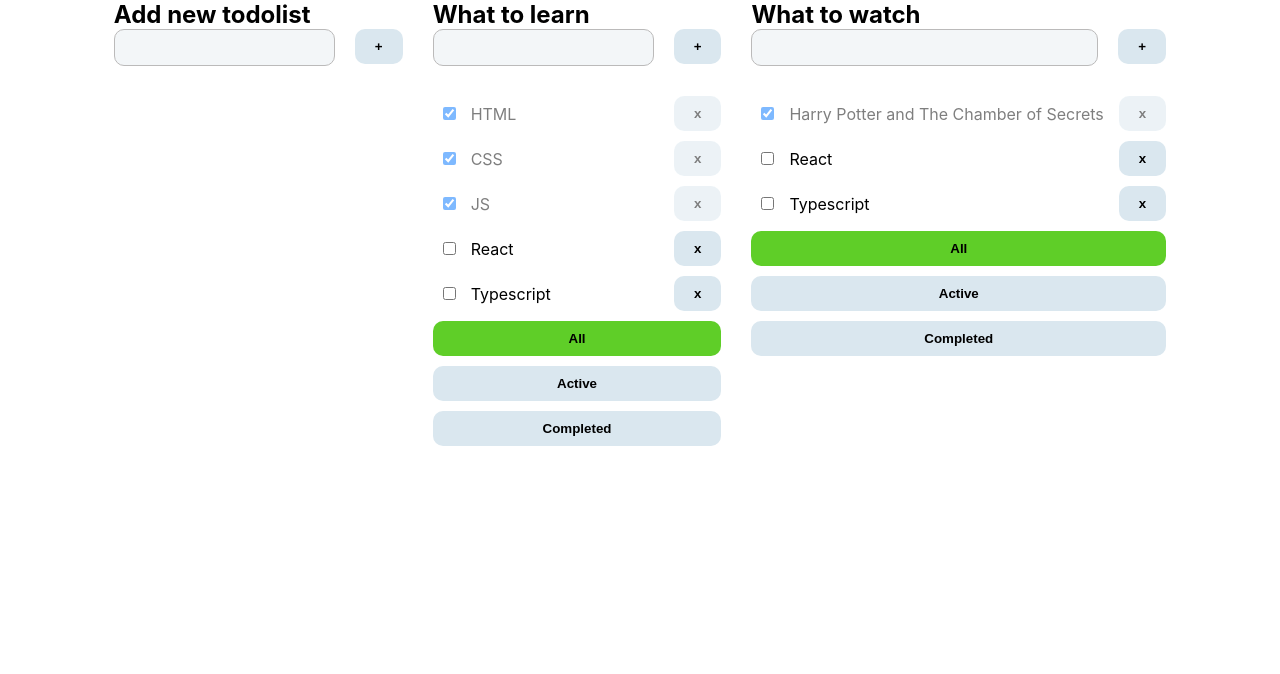
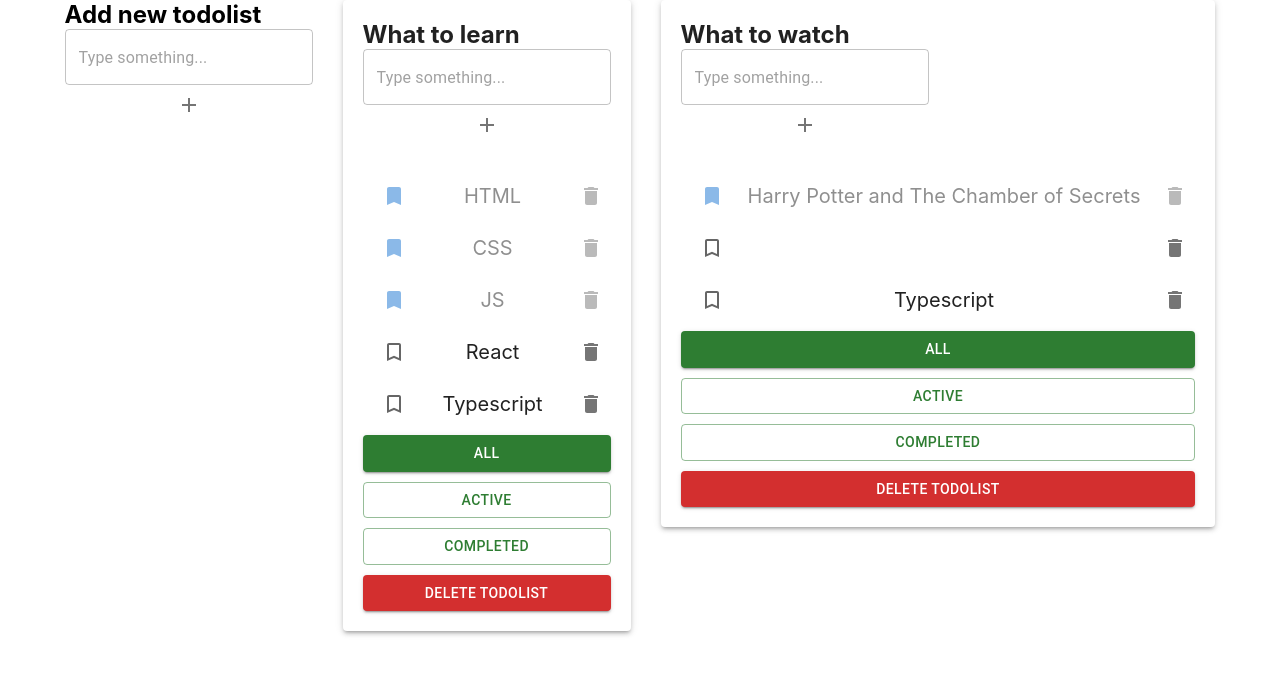
Before and after one commit to persistent-fox/trello, a React (Create React App) app: page / in a window 1280 px wide. Shown: the top 674 px of the page. Built offline with nearby package versions, Linux system fonts and the light colour scheme.

Commit message:
add styles from material ui

```diff
--- a/package.json
+++ b/package.json
@@ -3,6 +3,11 @@
   "version": "0.1.0",
   "private": true,
   "dependencies": {
+    "@emotion/react": "^11.11.4",
+    "@emotion/styled": "^11.11.5",
+    "@fontsource/roboto": "^5.0.13",
+    "@mui/icons-material": "^5.15.19",
+    "@mui/material": "^5.15.19",
     "@testing-library/jest-dom": "^5.14.1",
     "@testing-library/react": "^13.0.0",
     "@testing-library/user-event": "^13.2.1",
--- a/src/App.css
+++ b/src/App.css
@@ -36,6 +36,7 @@ input:focus-visible {
 	display: flex;
 	flex-direction: column;
 	gap: 10px;
+	margin-bottom: 10px;
 }
 
 .App {
@@ -46,6 +47,7 @@ input:focus-visible {
 }
 
 .list {
+	font-size: 20px;
 	padding-left: 10px;
 }
 
@@ -70,6 +72,11 @@ input:focus-visible {
 	flex-grow: 1;
 }
 
+.delete-todolist {
+	margin-top: 20px;
+	width: 100%;
+	background-color: #ce7b7b;
+}
 .completed {
 	opacity: 0.5;
 }
--- a/src/App.tsx
+++ b/src/App.tsx
@@ -23,7 +23,7 @@ function App() {
 		],
 		[todolist2]: [
 			{ id: v1(), title: 'Harry Potter and The Chamber of Secrets', isDone: true },
-			{ id: v1(), title: 'React', isDone: false },
+			{ id: v1(), title: '', isDone: false },
 			{ id: v1(), title: 'Typescript', isDone: false },
 		],
 	});
@@ -53,11 +53,31 @@ function App() {
 	const addTodoList = (title: string) => {
 		const newTodoList: TTodolist = { id: v1(), title: title, filter: 'all' };
 		setTodolists([...todolists, newTodoList]);
-		console.log({ ...tasks, [v1()]: [] });
-
-		setTasks({ ...tasks, [v1()]: [] });
+		const newTasks = { ...tasks, [newTodoList.id]: [] };
+		setTasks(newTasks);
 	};
 
+	const deleteTodolist = (todoId: string) => {
+		setTodolists([...todolists.filter(todo => todo.id !== todoId)]);
+		delete tasks[todoId];
+		setTasks({ ...tasks });
+	};
+
+	const changeTaskTitle = (todoId: string, taskId: string, title: string) => {
+		const newTask = tasks[todoId].find(t => t.id === taskId);
+		if (newTask) {
+			newTask.title = title;
+			setTasks({ ...tasks });
+		}
+	};
+
+	const changeTitle = (todoId: string, title: string) => {
+		const newTodolist = todolists.find(todo => todo.id === todoId);
+		if (newTodolist) {
+			newTodolist.title = title;
+			setTodolists([...todolists]);
+		}
+	};
 	return (
 		<div className='App'>
 			<div>
@@ -83,6 +103,9 @@ function App() {
 						AddTask={AddTask}
 						changeFilter={changeFilter}
 						deleteTask={deleteTask}
+						deleteTodolist={deleteTodolist}
+						changeTaskTitle={changeTaskTitle}
+						changeTitle={changeTitle}
 					/>
 				);
 			})}
--- a/src/components/add-item-form/AddItemForm.tsx
+++ b/src/components/add-item-form/AddItemForm.tsx
@@ -1,4 +1,6 @@
 import { ChangeEvent, useState } from 'react';
+import { IconButton, Stack, TextField } from '@mui/material';
+import AddIcon from '@mui/icons-material/Add';
 
 type TAddItemForm = {
 	addItem: (title: string) => void;
@@ -25,10 +27,22 @@ export const AddItemForm = ({ addItem }: TAddItemForm) => {
 	return (
 		<div className='item-form'>
 			<div className='wrapper'>
-				<input className={error ? 'input-error' : ''} value={value} onChange={handleChange} type='text' />
-				<button onClick={onChange}>+</button>
+				<Stack>
+					<TextField
+						error={error}
+						helperText={error ? 'This field is required' : ''}
+						required
+						id='outlined-required'
+						placeholder='Type something...'
+						onChange={handleChange}
+						value={value}
+						sx={{ flexGrow: 1 }}
+					/>
+					<IconButton onClick={onChange} aria-label='delete'>
+						<AddIcon />
+					</IconButton>
+				</Stack>
 			</div>
-			{error && <span className='error'>This field is required</span>}
 		</div>
 	);
 };
--- /dev/null
+++ b/src/components/editable-span/EditableSpan.tsx
@@ -0,0 +1,31 @@
+import React, { ChangeEvent, useState } from 'react';
+
+type TEditableSpanProps = {
+	title: string;
+	onChange: (title: string) => void;
+};
+
+export const EditableSpan = ({ title, onChange }: TEditableSpanProps) => {
+	const [editMode, setEditMode] = useState(false);
+	const [value, setValue] = useState('');
+
+	const activateEditMode = () => {
+		setEditMode(true);
+		setValue(title);
+	};
+
+	const activateViewMode = () => {
+		setEditMode(false);
+		onChange(value);
+	};
+
+	const onChangeValue = (e: ChangeEvent<HTMLInputElement>) => {
+		setValue(e.currentTarget.value);
+	};
+
+	return editMode ? (
+		<input value={value} onChange={onChangeValue} onBlur={activateViewMode} type='text' autoFocus />
+	) : (
+		<span onDoubleClick={activateEditMode}>{title}</span>
+	);
+};
--- a/src/components/todolist/Todolist.tsx
+++ b/src/components/todolist/Todolist.tsx
@@ -1,6 +1,12 @@
 import React from 'react';
 import { AddItemForm } from '../add-item-form/AddItemForm';
 import { TFilter, TTask } from '../../types/types';
+import { EditableSpan } from '../editable-span/EditableSpan';
+import { Button, IconButton, Paper } from '@mui/material';
+import DeleteIcon from '@mui/icons-material/Delete';
+import Checkbox from '@mui/material/Checkbox';
+import BookmarkBorderIcon from '@mui/icons-material/BookmarkBorder';
+import BookmarkIcon from '@mui/icons-material/Bookmark';
 
 type TTodolistProps = {
 	todoId: string;
@@ -11,6 +17,9 @@ type TTodolistProps = {
 	AddTask: (todoId: string, title: string) => void;
 	changeFilter: (todoId: string, filter: TFilter) => void;
 	deleteTask: (todoId: string, taskId: string) => void;
+	deleteTodolist: (todoId: string) => void;
+	changeTaskTitle: (todoId: string, taskId: string, title: string) => void;
+	changeTitle: (todoId: string, title: string) => void;
 };
 
 export const Todolist = ({
@@ -22,43 +31,83 @@ export const Todolist = ({
 	AddTask,
 	changeFilter,
 	deleteTask,
+	deleteTodolist,
+	changeTaskTitle,
+	changeTitle,
 }: TTodolistProps) => {
 	const addItem = (title: string) => {
 		AddTask(todoId, title);
 	};
+
+	const changeTodolistTitle = (title: string) => {
+		changeTitle(todoId, title);
+	};
+
 	return (
-		<div className='todolist'>
-			<h2>{title}</h2>
+		<Paper sx={{ padding: '20px' }} elevation={3}>
+			<h2>
+				<EditableSpan onChange={changeTodolistTitle} title={title} />
+			</h2>
 			<AddItemForm addItem={addItem} />
-			{tasks.length ? (
+			{tasks?.length ? (
 				<ul className='list'>
-					{tasks?.map(item => (
-						<li className={`list-item ${item.isDone ? 'completed' : ''}`} key={item.id}>
-							<input
-								id={item.id}
-								onChange={() => changeStatus(todoId, item.id, !item.isDone)}
-								checked={item.isDone}
-								type='checkbox'
-							/>
-							<label htmlFor={item.id}>{item.title}</label>
-							<button onClick={() => deleteTask(todoId, item.id)}>x</button>
-						</li>
-					))}
+					{tasks.map(item => {
+						const onChangeTitleHandler = (title: string) => {
+							changeTaskTitle(todoId, item.id, title);
+						};
+
+						return (
+							<li className={`list-item ${item.isDone ? 'completed' : ''}`} key={item.id}>
+								<Checkbox
+									checked={item.isDone}
+									onChange={() => changeStatus(todoId, item.id, !item.isDone)}
+									icon={<BookmarkBorderIcon />}
+									checkedIcon={<BookmarkIcon />}
+								/>
+								<EditableSpan onChange={onChangeTitleHandler} title={item.title} />
+								<IconButton onClick={() => deleteTask(todoId, item.id)} aria-label='delete'>
+									<DeleteIcon />
+								</IconButton>
+							</li>
+						);
+					})}
 				</ul>
 			) : (
 				<span className='empty-list'>List is empty!</span>
 			)}
 			<div className='buttons-wrapper'>
-				<button className={filter === 'all' ? 'active' : ''} onClick={() => changeFilter(todoId, 'all')}>
+				<Button
+					variant={filter === 'all' ? 'contained' : 'outlined'}
+					onClick={() => changeFilter(todoId, 'all')}
+					color='success'
+				>
 					All
-				</button>
-				<button className={filter === 'active' ? 'active' : ''} onClick={() => changeFilter(todoId, 'active')}>
+				</Button>
+				<Button
+					variant={filter === 'active' ? 'contained' : 'outlined'}
+					onClick={() => changeFilter(todoId, 'active')}
+					color='success'
+				>
 					Active
-				</button>
-				<button className={filter === 'completed' ? 'active' : ''} onClick={() => changeFilter(todoId, 'completed')}>
+				</Button>
+				<Button
+					variant={filter === 'completed' ? 'contained' : 'outlined'}
+					onClick={() => changeFilter(todoId, 'completed')}
+					color='success'
+				>
 					Completed
-				</button>
+				</Button>
 			</div>
-		</div>
+			<Button
+				sx={{
+					width: '100%',
+				}}
+				variant={'contained'}
+				onClick={() => deleteTodolist(todoId)}
+				color='error'
+			>
+				Delete Todolist
+			</Button>
+		</Paper>
 	);
 };
```
Also changed, not shown: 1 other file (tests, documents, lock files or other folders).
